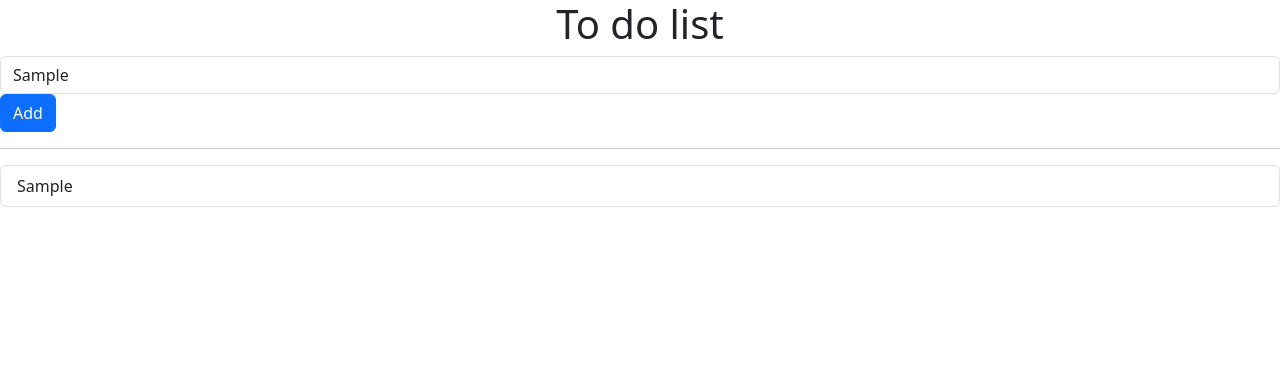
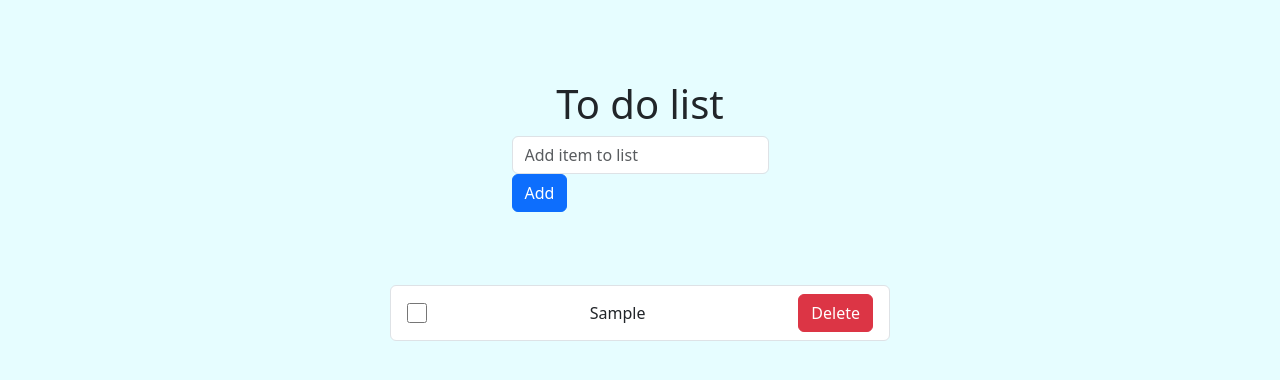
Before and after one commit to Elclyra/react-to-do-list, a React (Create React App) app: page / in a window 1280 px wide. Both pictures are taken after typing "Sample" into the empty fields and a click on the button "Add". Shown: the top 380 px of the page. Built offline with nearby package versions, Linux system fonts and the light colour scheme.

Commit message:
Made the to do list into an array of objects and added some styling

```diff
--- /dev/null
+++ b/src/App.css
@@ -0,0 +1,35 @@
+.header{
+    width: 500px;
+}
+.list-group{
+    display: flex;
+    justify-content: center;
+    align-items: center;
+    margin-top: 40px;
+}
+.list-group-item{
+    width: 500px;
+    position: relative;
+    display: flex;
+    align-items: center;
+    justify-content: space-between;
+}
+.list-group-item input{
+    margin-right: 10px;
+    height: 20px;
+    width: 20px;
+}
+.list-group-item button{
+    float: right;
+}
+
+.app-container{
+    width: 800px;
+    margin: 80px auto 0 auto;
+    display: flex;
+    align-items: center;
+    flex-flow: column;
+}
+body{
+    background-color: rgb(230, 253, 255);
+}
--- a/src/App.tsx
+++ b/src/App.tsx
@@ -1,31 +1,70 @@
 import React, { useState } from "react";
 import Button from "./Components/Button";
+import "./App.css";
 
 function App() {
-    const [tasks, setTasks] = useState<string[]>([]);
+    const [tasks, setTasks] = useState<any[]>([]);
     const [input, setInput] = useState("");
 
-    const listItems = tasks.map((task, idx) => (
-        <li key={idx} className="list-group-item">
-            {task}
+    const deleteFromList = (value: any) => {
+        setTasks((oldValues) => {
+            return oldValues.filter((task) => task.id !== value.id);
+        });
+    };
+
+    const addToList = () => {
+        setTasks((currentTasks) => {
+            return [
+                ...currentTasks,
+                { id: crypto.randomUUID(), value: input, completed: false },
+            ];
+        });
+        setInput("");
+    };
+
+    function toggleCompleted(id: number, completed: boolean) {
+        setTasks((currentTasks) => {
+            return currentTasks.map((task) => {
+                if (task.id === id) {
+                    return { ...task, completed };
+                }
+                return task;
+            });
+        });
+    }
+
+    const listItems = tasks.map((task) => (
+        <li key={task.id} className="list-group-item">
+            <input
+                checked={task.completed}
+                onChange={(e) => {
+                    toggleCompleted(task.id, e.target.checked);
+                }}
+                type="checkbox"
+            />
+            <span>{task.value}</span>
+            <button
+                className="btn btn-danger"
+                onClick={() => deleteFromList(task)}
+            >
+                Delete
+            </button>
         </li>
     ));
 
-    const addToList = () => {
-        setTasks([...tasks, input]);
-        console.log(tasks);
-    };
-
     return (
-        <div>
-            <div className="text-center">
-                <h1>To do list</h1>
+        <div className="app-container">
+            <div className="header">
+                <div className="text-center">
+                    <h1>To do list</h1>
+                </div>
             </div>
-            <div>
+            <div className="app-main">
                 <input
                     className="form-control"
                     type="text"
                     placeholder="Add item to list"
+                    value={input}
                     onChange={(e) => setInput(e.target.value)}
                 ></input>
                 <Button onClick={addToList} />
```
